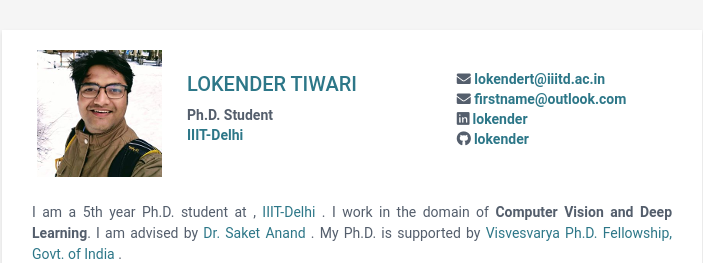
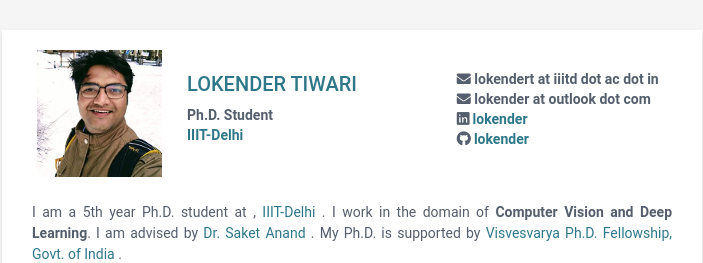
Before and after one commit to lokender/lokender.github.io, a Jekyll site: the page built from index.html, in a window 1280 px wide. Shown: the top 263 px of the page, without its empty margins (288-991 px from the left). Built offline with Jekyll 4.4.1, drawn with Linux system fonts in a browser that asks for light colours.

Commit message:
Update career-profile.html

```diff
--- a/_includes/career-profile.html
+++ b/_includes/career-profile.html
@@ -54,17 +54,12 @@ table, th, td {
 
  <ul class="list-unstyled contact-list">
 
-    {% if profileinfo.email1 %}
-    <li class="email"><i class="fas fa-envelope"></i>
-      <a href="mailto:{{ sidebar.email }}">{{ profileinfo.email1 }}</a>
+
+    <li class="email"><i class="fas fa-envelope"></i> lokendert at iiitd dot ac dot in
     </li>
-    {% endif %}
 
-    {% if profileinfo.email2 %}
-    <li class="email"><i class="fas fa-envelope"></i>
-      <a href="mailto:{{ sidebar.email }}">{{ profileinfo.email2 }}</a>
+   <li class="email"><i class="fas fa-envelope"></i> lokender at outlook dot com
     </li>
-    {% endif %}
 <!--    {% if sidebar.phone %}
     <li class="phone"><i class="fas fa-phone"></i>
       <a href="tel:{{ sidebar.phone }}">{{ sidebar.phone }}</a>
```
